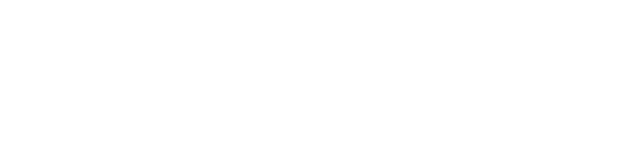
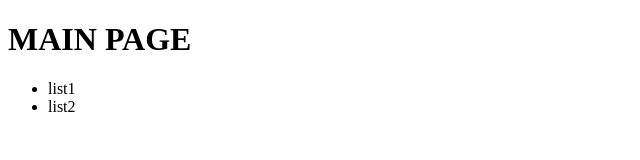
Before and after one commit to nvnnbc4657/TestApp1, a plain HTML site: page index.html in a window 1280 px wide. Shown: the whole page, without its empty margins (0-640 px from the left). Drawn offline with Linux system fonts and the light colour scheme.

Commit message:
index 추가

```diff
--- a/index.html
+++ b/index.html
@@ -7,6 +7,10 @@
     <title>Document</title>
 </head>
 <body>
-
+    <h1>MAIN PAGE</h1>
+    <ul>
+        <li>list1</li>
+        <li>list2</li>
+    </ul>
 </body>
 </html>
```
